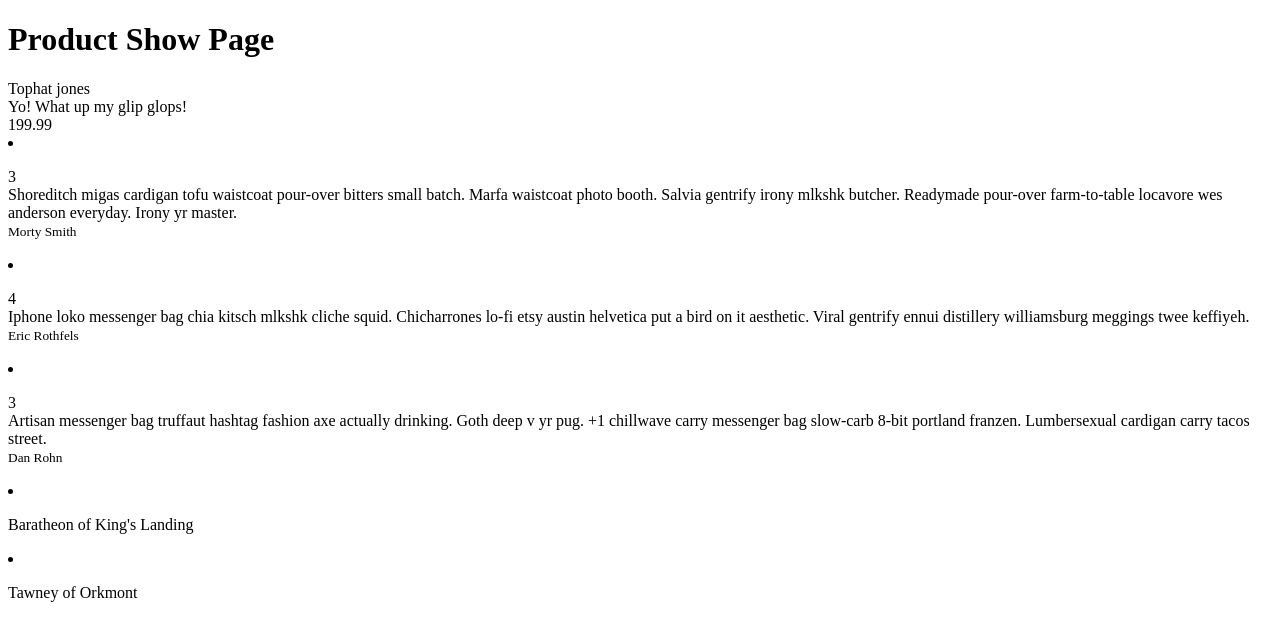
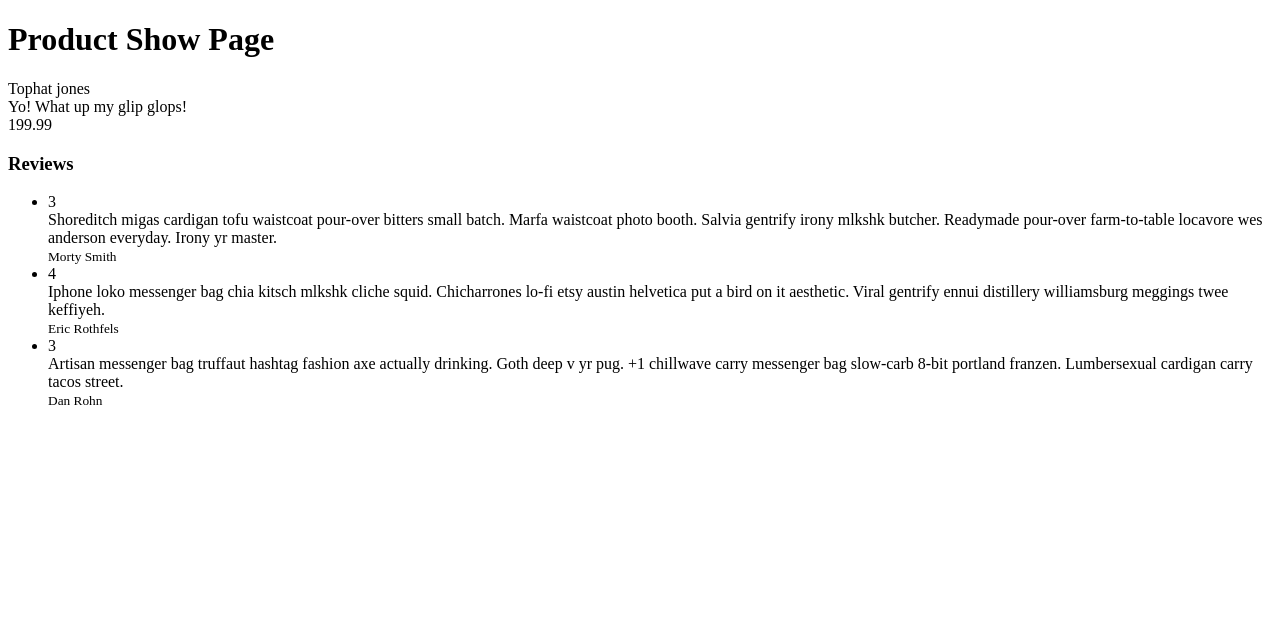
Before and after one commit to kentcheung2000/amazon_spa_lab, a React (Create React App) app: page / in a window 1280 px wide. Shown: the top 640 px of the page. Built offline with nearby package versions, Linux system fonts and the light colour scheme.

Commit message:
Lab 1 Listing in the Produch Show Page

```diff
--- a/src/components/ProductShowPage.js
+++ b/src/components/ProductShowPage.js
@@ -15,7 +15,7 @@ class ProductShowPage extends Component {
                 {ProductShowPageData.price}
                 <br />
 
-                {ProductShowPageData.reviews.map((review, index) => (
+                {/* {ProductShowPageData.reviews.map((review, index) => (
                     <li key={index}>
                         <p>
                             {review.rating}
@@ -35,13 +35,13 @@ class ProductShowPage extends Component {
 
                         </p>
                     </li>
-                ))}
+                ))} */}
 
 
 
+                <h3>Reviews</h3>
 
-
-                {/* <ReviewList reviews={ProductShowPageData.reviews} /> */}
+                <ReviewList reviews={ProductShowPageData.reviews} />
 
             </div>
         )
--- a/src/components/ReviewDetails.js
+++ b/src/components/ReviewDetails.js
@@ -4,26 +4,15 @@ import React from "react";
 function ReviewDetails(props) {
   console.log("All reviews:", props.reviews)
 
-
-
   return (
     <div className="ui segment ReviewDetails">
       <div className="ui header">
-        <h3>Reviews</h3>
       </div>
-
-      {props.reviews.map(review => (
-        <div>
-          <p>{review.rating}</p>
-          <p>{review.body}</p>
-          <p>{review.reviewer.full_name}</p>
-        </div>
-
-      ))}
-
-
-
-
+      {props.rating}
+      <br />
+      {props.body}
+      <br />
+      <small>{props.reviewer}</small>
 
     </div>
   );
--- a/src/components/ReviewList.js
+++ b/src/components/ReviewList.js
@@ -3,10 +3,31 @@ import ReviewDetails from './ReviewDetails'
 
 
 function ReviewList(props) {
-    console.log("This is props: ", props)
+    console.log("This is props: ", props);
+
     return (
+
+
         <ul>
 
+            {props.reviews.map((review) => (
+                <li key={review.id}>
+                    <ReviewDetails
+                        rating={review.rating}
+                        body={review.body}
+                        reviewer={review.reviewer.full_name}
+
+                    />
+
+
+
+
+
+
+
+                </li>
+
+            ))}
 
 
 
```
